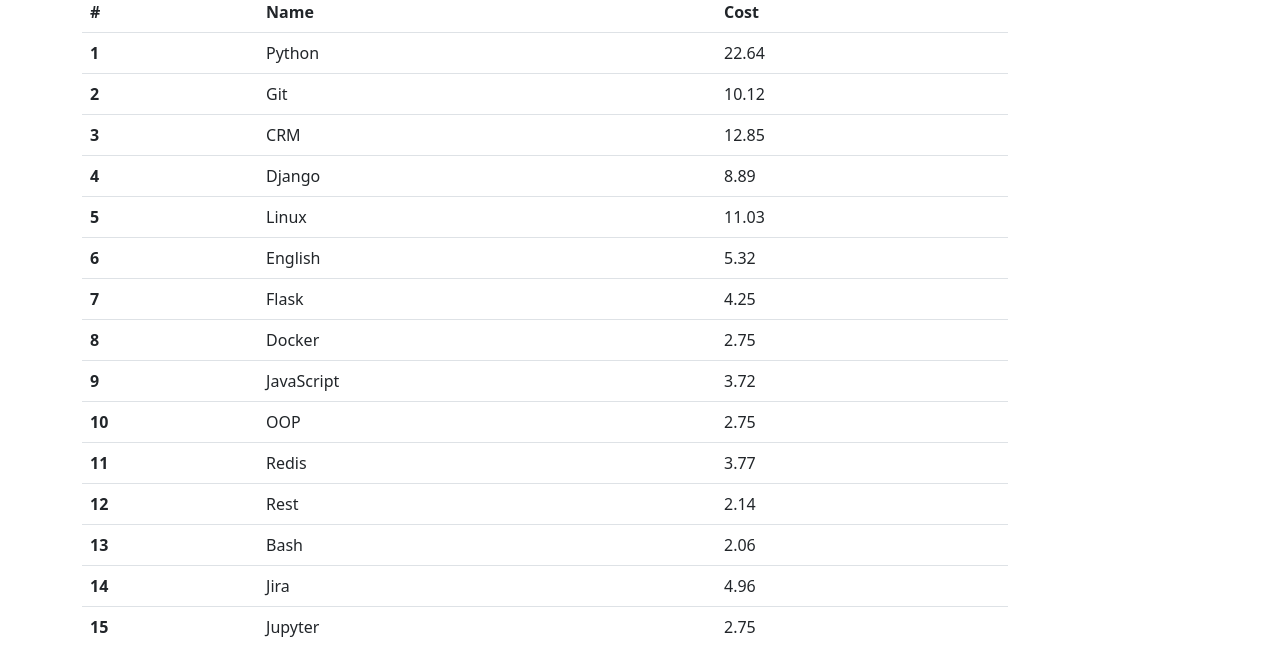
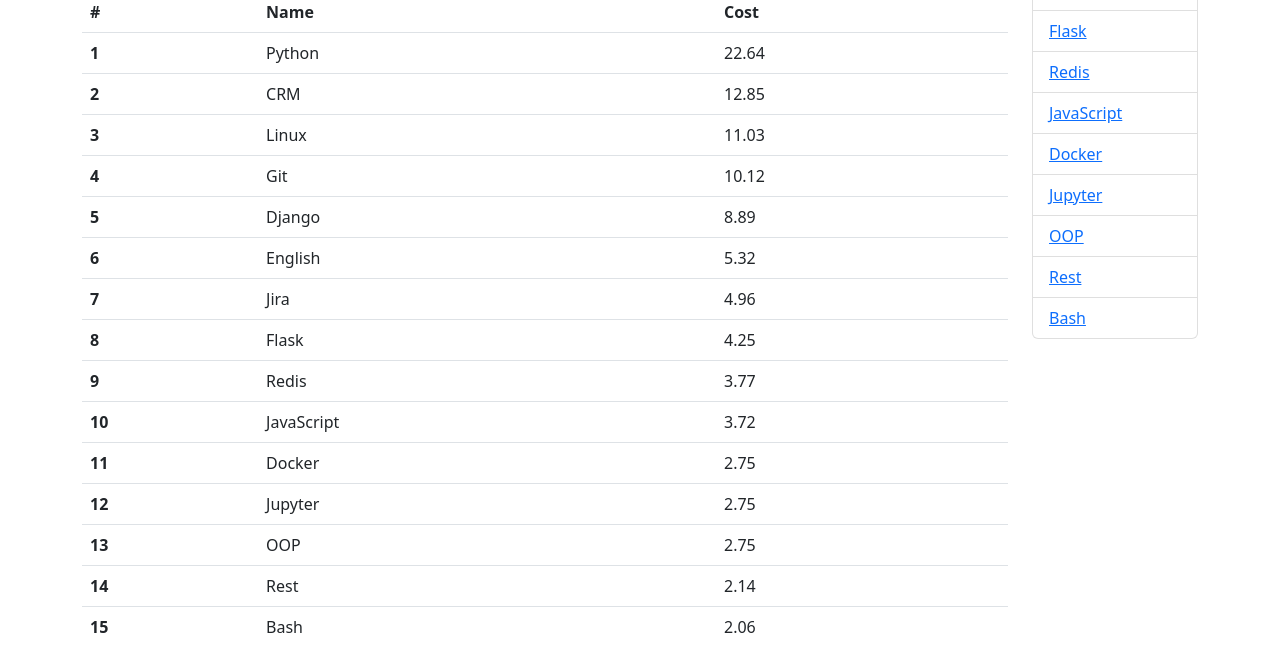
Before and after one commit to Phoolore/developer_skills_analitics, a Flask app: page / in a window 1280 px wide. Shown: the part 503-1150 px from the top of the page. Run offline with Flask 3, Linux system fonts and the light colour scheme; some libraries are stand-ins or nearby versions.

Commit message:
added description for some skills, special pages with details for skills and expanded sidebar

```diff
--- a/app/templates/index.html
+++ b/app/templates/index.html
@@ -7,7 +7,7 @@
  {% endblock header%}
 {% block content %}
        <center> <h3>Навыки Backend Developer</h3> </center>
-       <img src="{{ url_for('static', filename='table.jpg') }}" >
+       <img src="{{ url_for('static', filename='table.jpg') }}" alt = 'текст'>
        <table class="table">
         <thead class="thead-dark">
           <tr>
--- a/app/templates/side_navigation.html
+++ b/app/templates/side_navigation.html
@@ -2,5 +2,23 @@
     <right> <h5>Категории</h5> </right>
     <ul class="list-group">
         <li class="list-group-item"><a href="{{ url_for('index_page')}} ">Главная</a></li>
+        <li class="list-group-item"><a href="{{ url_for('skill_page', name='Python')}} ">Python</a></li>
+        <li class="list-group-item"><a href="{{ url_for('skill_page', name='CRM')}} ">CRM</a></li>
+        <li class="list-group-item"><a href="{{ url_for('skill_page', name='Linux')}} ">Linux</a></li>
+        <li class="list-group-item"><a href="{{ url_for('skill_page', name='Git')}} ">Git</a></li>
+        <li class="list-group-item"><a href="{{ url_for('skill_page', name='Django')}} ">Django</a></li>
+        <li class="list-group-item"><a href="{{ url_for('skill_page', name='English')}} ">English</a></li>
+        <li class="list-group-item"><a href="{{ url_for('skill_page', name='Jira')}} ">Jira</a></li>
+        <li class="list-group-item"><a href="{{ url_for('skill_page', name='Flask')}} ">Flask</a></li>
+        <li class="list-group-item"><a href="{{ url_for('skill_page', name='Redis')}} ">Redis</a></li>
+        <li class="list-group-item"><a href="{{ url_for('skill_page', name='JavaScript')}} ">JavaScript</a></li>
+        <li class="list-group-item"><a href="{{ url_for('skill_page', name='Docker')}} ">Docker</a></li>
+        <li class="list-group-item"><a href="{{ url_for('skill_page', name='Jupyter')}} ">Jupyter</a></li>
+        <li class="list-group-item"><a href="{{ url_for('skill_page', name='OOP')}} ">OOP</a></li>
+        <li class="list-group-item"><a href="{{ url_for('skill_page', name='Rest')}} ">Rest</a></li>
+        <li class="list-group-item"><a href="{{ url_for('skill_page', name='Bash')}} ">Bash</a></li>
+
+
+
     </ul>
 </div>
--- a/app/views.py
+++ b/app/views.py
@@ -7,15 +7,23 @@
 
 @app.route('/')
 def index_page():
-    df = pd.read_csv("files/skills_relatives.csv")
+    df = pd.read_csv("files/skills_relatives.csv").sort_values(by='Ценность ₽', ascending=False)
     sns.set(style="darkgrid")
-    plt.figure(figsize=(10,4), edgecolor = '0', layout='constrained')
+    plt.figure(figsize=(9.5,4), edgecolor = '0', layout='constrained')
     plot = sns.barplot(data=df, x="Название", y="Ценность ₽", color = '0', width = 0.9)
     fig = plot.get_figure()
     fig.savefig("app/static/table.jpg")
     return render_template('index.html', names= df.iloc[:, 0].to_list(), costs = [round(i,2) for i in df.iloc[:, 1].to_list()], length=len(df))
 
 
+@app.route('/skill/<string:name>')
+def skill_page(name):
+    df = pd.read_csv("files/skill.csv")
+    skill = df.loc[df.name == name].squeeze(axis = 0)
+    length = len(skill)
+    print(type(skill))
+    return render_template('skill.html', skill = skill, length = length)
+
 @app.errorhandler(404)
 def page_not_found(e):
     return render_template('404.html', e=e), 404
```
Also changed, not shown: app/templates/skill.html (added, +27 -0 lines), files/skill.csv (added, +16 -0 lines), app/static/table.jpg.
